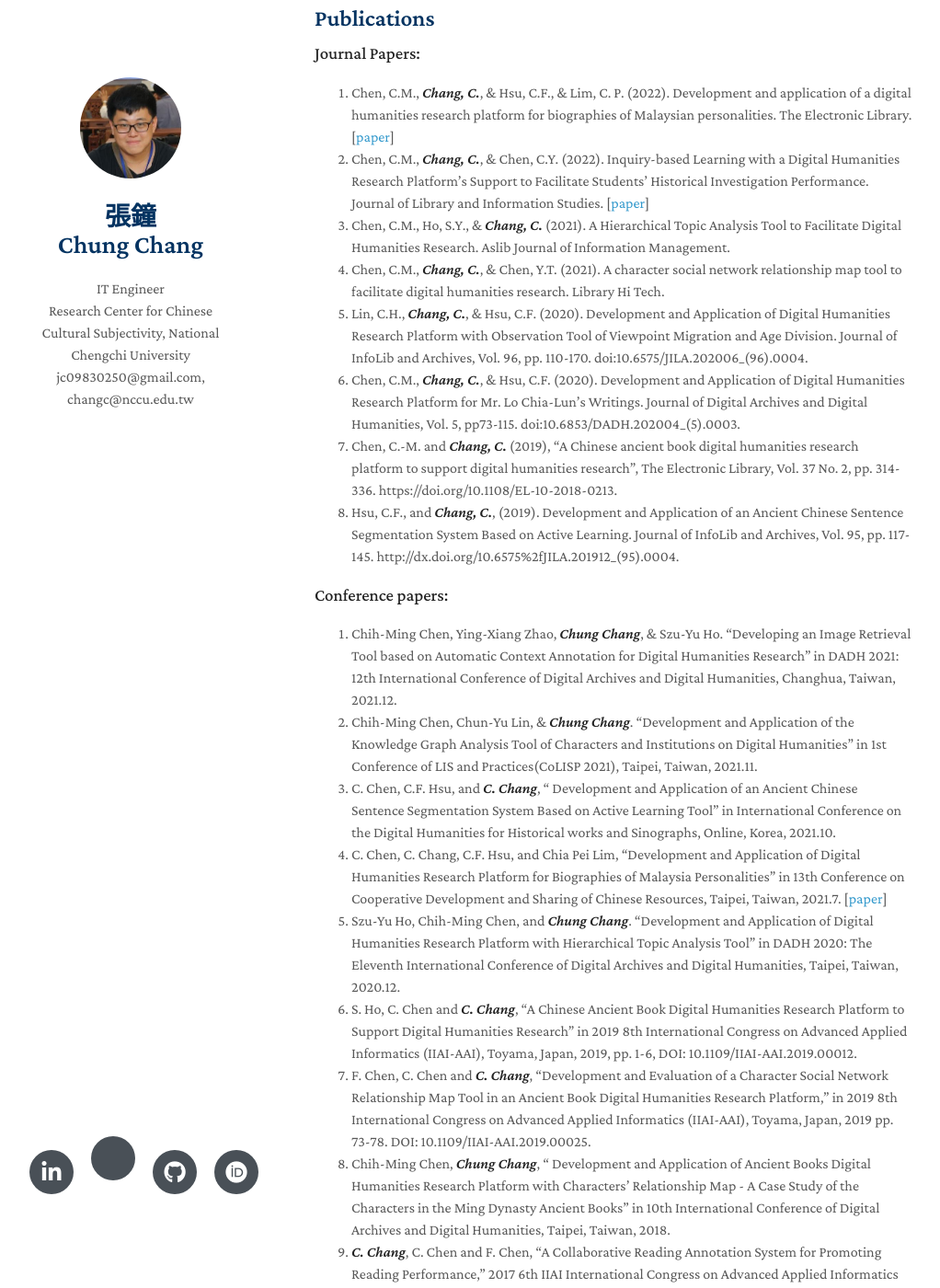
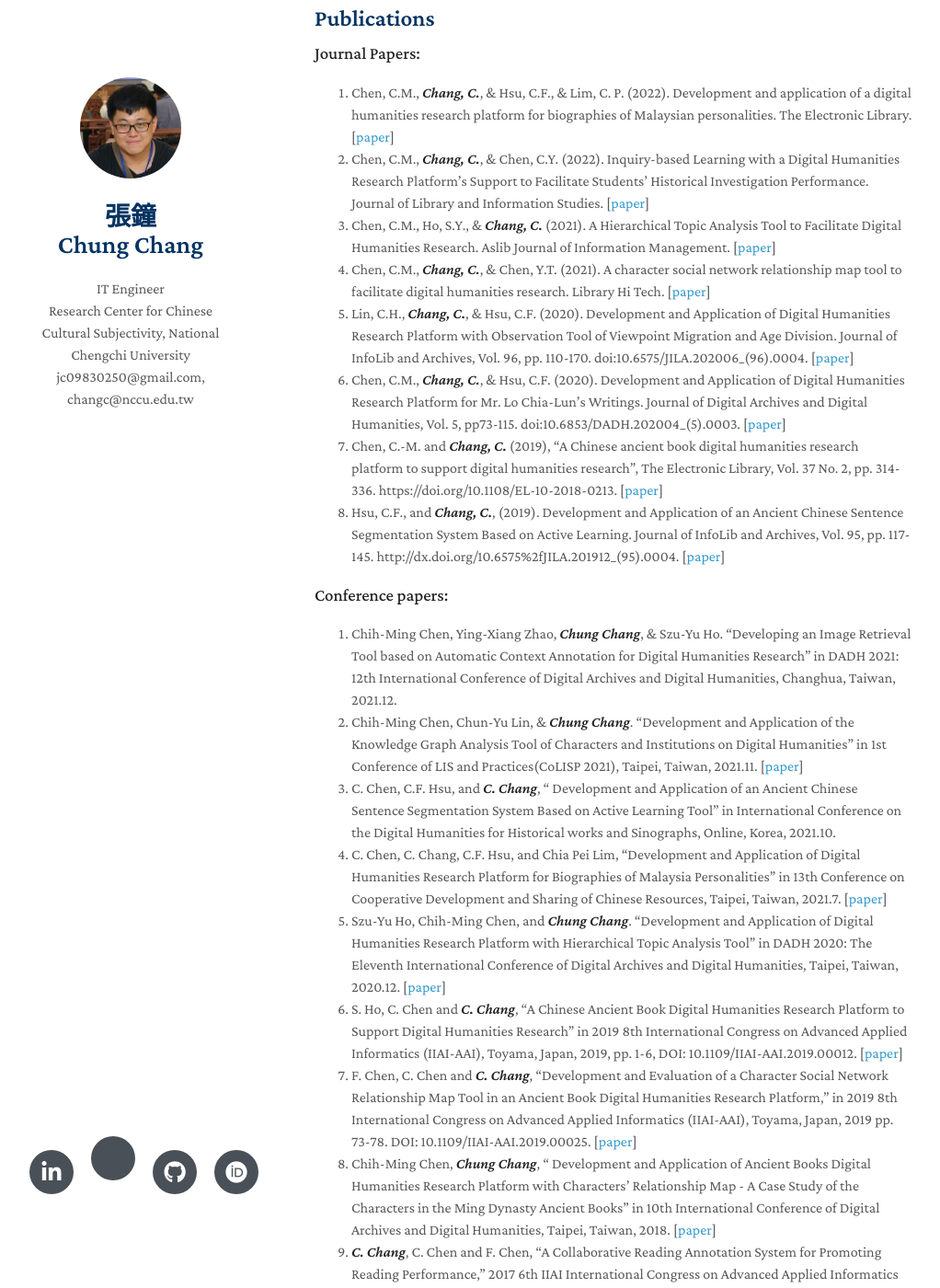
Before and after one commit to jc9830250/jc9830250.github.io, a Jekyll site: the page built from index.md, in a window 1280 px wide and 1400 px high, scrolled down 855 px. Shown: the whole window at 92% size, without its empty margins (128-1150 px from the left). Built offline with Jekyll 4.4.1, drawn with Linux system fonts in a browser that asks for light colours; nearby versions of some CDN libraries; a style sheet for code colours, icons or effects is not loaded; our own code applies the rules of GitHub Pages for plain Markdown files; some of the changed text lies outside the part shown.

Commit message:
Update index.md

```diff
--- a/index.md
+++ b/index.md
@@ -31,23 +31,23 @@ Digital Library, Digital Humanities, Information Organization, Natural Language
 ### **Journal Papers:**
 1. Chen, C.M., ***Chang, C.***, & Hsu, C.F., & Lim, C. P. (2022). Development and application of a digital humanities research platform for biographies of Malaysian personalities. The Electronic Library. [[paper](https://doi.org/10.1108/EL-01-2022-0007){:target="_blank"}]
 2. Chen, C.M., ***Chang, C.***, & Chen, C.Y. (2022). Inquiry-based Learning with a Digital Humanities Research Platform’s Support to Facilitate Students’ Historical Investigation Performance. Journal of Library and Information Studies. [[paper](./assets/paper/20220706-Pre1.pdf){:target="_blank"}]
-3. Chen, C.M., Ho, S.Y., & ***Chang, C.*** (2021). A Hierarchical Topic Analysis Tool to Facilitate Digital Humanities Research. Aslib Journal of Information Management.
-4. Chen, C.M., ***Chang, C.***, & Chen, Y.T. (2021). A character social network relationship map tool to facilitate digital humanities research. Library Hi Tech.
-5. Lin, C.H., ***Chang, C.***, & Hsu, C.F. (2020). Development and Application of Digital Humanities Research Platform with Observation Tool of Viewpoint Migration and Age Division. Journal of InfoLib and Archives, Vol. 96, pp. 110-170. doi:10.6575/JILA.202006_(96).0004.
-6. Chen, C.M., ***Chang, C.***, & Hsu, C.F. (2020). Development and Application of Digital Humanities Research Platform for Mr. Lo Chia-Lun's Writings. Journal of Digital Archives and Digital Humanities, Vol. 5, pp73-115. doi:10.6853/DADH.202004_(5).0003.
-7. Chen, C.-M. and ***Chang, C.*** (2019), "A Chinese ancient book digital humanities research platform to support digital humanities research", The Electronic Library, Vol. 37 No. 2, pp. 314-336. https://doi.org/10.1108/EL-10-2018-0213.
-8. Hsu, C.F., and ***Chang, C.***, (2019). Development and Application of an Ancient Chinese Sentence Segmentation System Based on Active Learning. Journal of InfoLib and Archives, Vol. 95, pp. 117-145. http://dx.doi.org/10.6575%2fJILA.201912_(95).0004.
+3. Chen, C.M., Ho, S.Y., & ***Chang, C.*** (2021). A Hierarchical Topic Analysis Tool to Facilitate Digital Humanities Research. Aslib Journal of Information Management. [[paper](https://doi.org/10.1108/AJIM-11-2021-0325){:target="_blank"}]
+4. Chen, C.M., ***Chang, C.***, & Chen, Y.T. (2021). A character social network relationship map tool to facilitate digital humanities research. Library Hi Tech. [[paper](https://doi.org/10.1108/LHT-08-2020-0194){:target="_blank"}]
+5. Lin, C.H., ***Chang, C.***, & Hsu, C.F. (2020). Development and Application of Digital Humanities Research Platform with Observation Tool of Viewpoint Migration and Age Division. Journal of InfoLib and Archives, Vol. 96, pp. 110-170. doi:10.6575/JILA.202006_(96).0004. [[paper](./assets/paper/96-04.pdf){:target="_blank"}]
+6. Chen, C.M., ***Chang, C.***, & Hsu, C.F. (2020). Development and Application of Digital Humanities Research Platform for Mr. Lo Chia-Lun's Writings. Journal of Digital Archives and Digital Humanities, Vol. 5, pp73-115. doi:10.6853/DADH.202004_(5).0003. [[paper](https://dx.doi.org/10.6853/DADH.202004_(5).0003){:target="_blank"}]
+7. Chen, C.-M. and ***Chang, C.*** (2019), "A Chinese ancient book digital humanities research platform to support digital humanities research", The Electronic Library, Vol. 37 No. 2, pp. 314-336. https://doi.org/10.1108/EL-10-2018-0213. [[paper](https://doi.org/10.1108/EL-10-2018-0213){:target="_blank"}]
+8. Hsu, C.F., and ***Chang, C.***, (2019). Development and Application of an Ancient Chinese Sentence Segmentation System Based on Active Learning. Journal of InfoLib and Archives, Vol. 95, pp. 117-145. http://dx.doi.org/10.6575%2fJILA.201912_(95).0004. [[paper](./assets/paper/95-04.pdf){:target="_blank"}]
 
 ### **Conference papers:**
 1. Chih-Ming Chen, Ying-Xiang Zhao, ***Chung Chang***, & Szu-Yu Ho. "Developing an Image Retrieval Tool based on Automatic Context Annotation for Digital Humanities Research" in DADH 2021: 12th International Conference of Digital Archives and Digital Humanities, Changhua, Taiwan, 2021.12.
-2. Chih-Ming Chen, Chun-Yu Lin, & ***Chung Chang***. "Development and Application of the Knowledge Graph Analysis Tool of Characters and Institutions on Digital Humanities" in 1st Conference of LIS and Practices(CoLISP 2021), Taipei, Taiwan, 2021.11.
+2. Chih-Ming Chen, Chun-Yu Lin, & ***Chung Chang***. "Development and Application of the Knowledge Graph Analysis Tool of Characters and Institutions on Digital Humanities" in 1st Conference of LIS and Practices(CoLISP 2021), Taipei, Taiwan, 2021.11. [[paper](./assets/paper/paper-14.pdf){:target="_blank"}]
 3. C. Chen, C.F. Hsu, and ***C. Chang***, " Development and Application of an Ancient Chinese Sentence Segmentation System Based on Active Learning Tool" in International Conference on the Digital Humanities for Historical works and Sinographs, Online, Korea, 2021.10.
 4. C. Chen, C. Chang, C.F. Hsu, and Chia Pei Lim, "Development and Application of Digital Humanities Research Platform for Biographies of Malaysia Personalities" in 13th Conference on Cooperative Development and Sharing of Chinese Resources, Taipei, Taiwan, 2021.7. [[paper](./assets/paper/23.pdf){:target="_blank"}]
-5. Szu-Yu Ho, Chih-Ming Chen, and ***Chung Chang***. "Development and Application of Digital Humanities Research Platform with Hierarchical Topic Analysis Tool" in DADH 2020: The Eleventh International Conference of Digital Archives and Digital Humanities, Taipei, Taiwan, 2020.12.
-6. S. Ho, C. Chen and ***C. Chang***, "A Chinese Ancient Book Digital Humanities Research Platform to Support Digital Humanities Research" in 2019 8th International Congress on Advanced Applied Informatics (IIAI-AAI), Toyama, Japan, 2019, pp. 1-6, DOI: 10.1109/IIAI-AAI.2019.00012.
-7. F. Chen, C. Chen and ***C. Chang***, "Development and Evaluation of a Character Social Network Relationship Map Tool in an Ancient Book Digital Humanities Research Platform," in 2019 8th International Congress on Advanced Applied Informatics (IIAI-AAI), Toyama, Japan, 2019 pp. 73-78. DOI: 10.1109/IIAI-AAI.2019.00025.
-8. Chih-Ming Chen, ***Chung Chang***, " Development and Application of Ancient Books Digital Humanities Research Platform with Characters’ Relationship Map - A Case Study of the Characters in the Ming Dynasty Ancient Books" in 10th International Conference of Digital Archives and Digital Humanities, Taipei, Taiwan, 2018.
-9. ***C. Chang***, C. Chen and F. Chen, "A Collaborative Reading Annotation System for Promoting Reading Performance," 2017 6th IIAI International Congress on Advanced Applied Informatics (IIAI-AAI), Hamamatsu, Japan, 2017, pp. 637-642, DOI: 10.1109/IIAI-AAI.2017.54.
+5. Szu-Yu Ho, Chih-Ming Chen, and ***Chung Chang***. "Development and Application of Digital Humanities Research Platform with Hierarchical Topic Analysis Tool" in DADH 2020: The Eleventh International Conference of Digital Archives and Digital Humanities, Taipei, Taiwan, 2020.12. [[paper](./assets/paper/23.pdf){:target="_blank"}]
+6. S. Ho, C. Chen and ***C. Chang***, "A Chinese Ancient Book Digital Humanities Research Platform to Support Digital Humanities Research" in 2019 8th International Congress on Advanced Applied Informatics (IIAI-AAI), Toyama, Japan, 2019, pp. 1-6, DOI: 10.1109/IIAI-AAI.2019.00012. [[paper](https://doi.org/10.1109/IIAI-AAI.2019.00012){:target="_blank"}]
+7. F. Chen, C. Chen and ***C. Chang***, "Development and Evaluation of a Character Social Network Relationship Map Tool in an Ancient Book Digital Humanities Research Platform," in 2019 8th International Congress on Advanced Applied Informatics (IIAI-AAI), Toyama, Japan, 2019 pp. 73-78. DOI: 10.1109/IIAI-AAI.2019.00025. [[paper](https://doi.org/10.1109/IIAI-AAI.2019.00025){:target="_blank"}]
+8. Chih-Ming Chen, ***Chung Chang***, " Development and Application of Ancient Books Digital Humanities Research Platform with Characters’ Relationship Map - A Case Study of the Characters in the Ming Dynasty Ancient Books" in 10th International Conference of Digital Archives and Digital Humanities, Taipei, Taiwan, 2018. [[paper](./assets/paper/sp34.pdf){:target="_blank"}]
+9. ***C. Chang***, C. Chen and F. Chen, "A Collaborative Reading Annotation System for Promoting Reading Performance," 2017 6th IIAI International Congress on Advanced Applied Informatics (IIAI-AAI), Hamamatsu, Japan, 2017, pp. 637-642, DOI: 10.1109/IIAI-AAI.2017.54. [[paper](https://doi.org/10.1109/IIAI-AAI.2017.54){:target="_blank"}]
 10. Jie Li Kwok, and ***Chung Chang.*** “The Planning and Establishment of the Buddhist Special Library- A Case Study of Argentine Buddhist Library” in Conference on Library and Information Society, New Taipei City, Taiwan, 2017.
 11. ***C. Chang.***, and C.C. Mao. “Practice Tool of Information Organization: KOHA Live” in The 13th Cross-Strait Library and Information Science Seminar, Wuhan, China, 2016.
 
```
